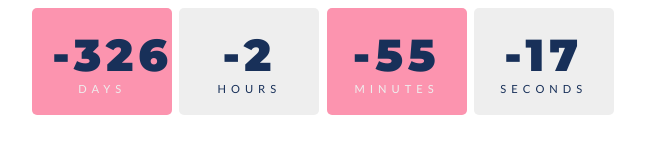
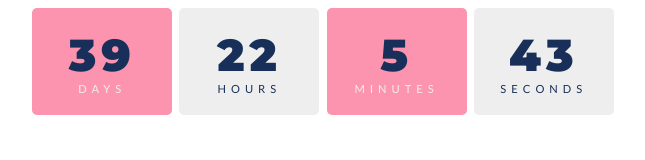
Before and after one commit to mar-bm/n5bio, a plain HTML site: page index.html in a window 1280 px wide. Shown: the whole page, without its empty margins (317-962 px from the left). Drawn offline with Linux system fonts and the light colour scheme.

Commit message:
Update index.html

```diff
--- a/index.html
+++ b/index.html
@@ -105,7 +105,7 @@ body{
 </body>
 <script>
     const year = new Date().getFullYear();
-const myDate = new Date('Apr 27, 2022 13:00:00');
+const myDate = new Date('Apr 27, 2023 13:00:00');
 console.log(myDate);
 
 // countdown
```
